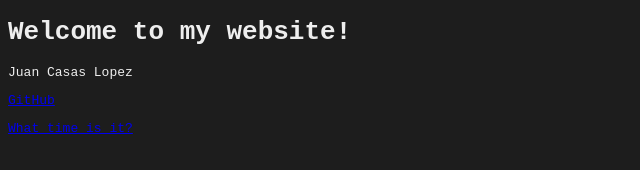
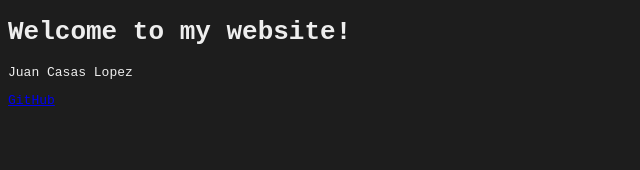
Before and after one commit to juancasasl/juancasasl.github.io, a plain HTML site: page index.html in a window 1280 px wide. Shown: the whole page, without its empty margins (0-640 px from the left). Drawn offline with Linux system fonts and the light colour scheme.

Commit message:
Remove link to clock

```diff
--- a/index.html
+++ b/index.html
@@ -20,6 +20,5 @@
     <h1>Welcome to my website!</h1>
     <p>Juan Casas Lopez</p>
     <p><a href="https://github.com/juancasasl" target="_self">GitHub</a></p>
-    <p><a href="https://imazq81oyc.execute-api.eu-north-1.amazonaws.com/test-1/docker-clock" target="_self">What time is it?</a></p>
 </body>
 </html>
```
